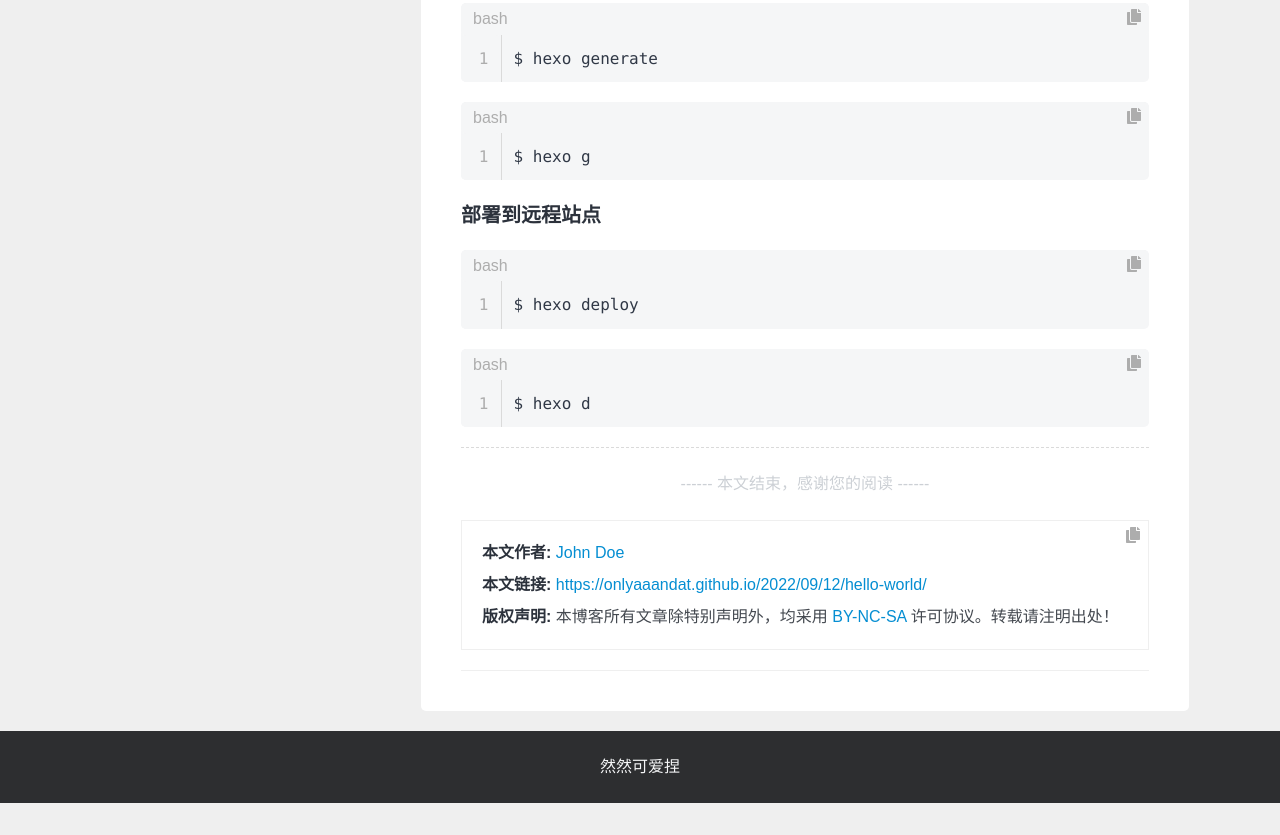
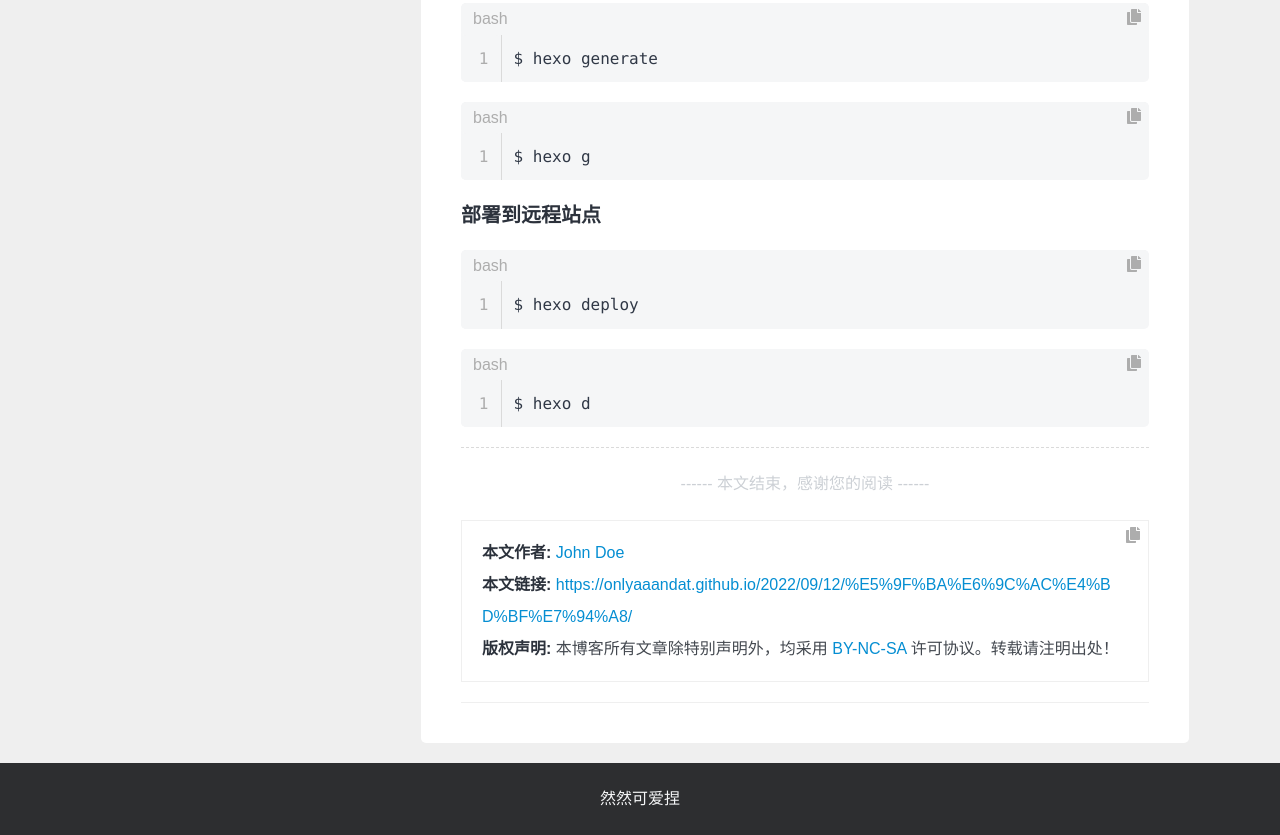
Before and after one commit to onlyAAandAT/onlyAAandAT.github.io, a plain HTML site: page 2022/09/12/基本使用/index.html in a window 1280 px wide. Shown: the part 1193-2028 px from the top of the page. Before the commit the page ends 1996 px from the top, so only its background shows below. Drawn offline with nearby package versions, Linux system fonts and the light colour scheme.

Commit message:
Site updated: 2022-09-14 00:03:50

```diff
--- a/2022/09/12/hello-world/index.html
+++ b/2022/09/12/基本使用/index.html
@@ -1,14 +1,14 @@
 <!DOCTYPE html><html lang="zh-CN"><head><meta charset="UTF-8"><meta http-equiv="X-UA-Compatible" content="IE=edge"><meta name="viewport" content="width=device-width, initial-scale=1"><meta name="format-detection" content="telephone=no"><meta name="apple-mobile-web-app-capable" content="yes"><meta name="apple-mobile-web-app-status-bar-style" content="black"><link rel="icon" href="/icon/favicon-16x16.png?v=2.7.0" type="image/png" sizes="16x16"><link rel="icon" href="/icon/favicon-32x32.png?v=2.7.0" type="image/png" sizes="32x32"><meta name="description" content="快速开始                           创建正文（post）       1$ hexo new &quot;正文标题&quot;                      创建草稿（draft）       1$ hexo new draft &quot;草稿标题&quot;                     发布草稿">
 <meta property="og:type" content="article">
 <meta property="og:title" content="基本使用">
-<meta property="og:url" content="https://onlyaaandat.github.io/2022/09/12/hello-world/index.html">
+<meta property="og:url" content="https://onlyaaandat.github.io/2022/09/12/%E5%9F%BA%E6%9C%AC%E4%BD%BF%E7%94%A8/index.html">
 <meta property="og:site_name" content="Hexo">
 <meta property="og:description" content="快速开始                           创建正文（post）       1$ hexo new &quot;正文标题&quot;                      创建草稿（draft）       1$ hexo new draft &quot;草稿标题&quot;                     发布草稿">
 <meta property="og:locale" content="zh_CN">
 <meta property="article:published_time" content="2022-09-12T10:54:08.571Z">
 <meta property="article:modified_time" content="2022-09-13T15:52:11.027Z">
 <meta property="article:author" content="John Doe">
-<meta name="twitter:card" content="summary"><title>基本使用 | Hexo</title><link ref="canonical" href="https://onlyaaandat.github.io/2022/09/12/hello-world/"><link rel="dns-prefetch" href="https://cdn.jsdelivr.net"><link rel="stylesheet" href="https://cdn.jsdelivr.net/npm/@fortawesome/fontawesome-free@5.12.1/css/all.min.css" type="text/css"><link rel="stylesheet" href="/css/index.css?v=2.7.0"><script>var Stun = window.Stun || {};
+<meta name="twitter:card" content="summary"><title>基本使用 | Hexo</title><link ref="canonical" href="https://onlyaaandat.github.io/2022/09/12/%E5%9F%BA%E6%9C%AC%E4%BD%BF%E7%94%A8/"><link rel="dns-prefetch" href="https://cdn.jsdelivr.net"><link rel="stylesheet" href="https://cdn.jsdelivr.net/npm/@fortawesome/fontawesome-free@5.12.1/css/all.min.css" type="text/css"><link rel="stylesheet" href="/css/index.css?v=2.7.0"><script>var Stun = window.Stun || {};
 var CONFIG = {
   root: '/',
   algolia: undefined,
@@ -75,7 +75,7 @@ window.CONFIG = CONFIG;</script><meta name="generator" content="Hexo 6.3.0"></he
           <a href="#部署到远程站点" class="heading-link"><i class="fas fa-link"></i></a><a href="#部署到远程站点" class="headerlink" title="部署到远程站点"></a>部署到远程站点</h3>
       <figure class="highlight bash"><div class="table-container"><table><tr><td class="gutter"><pre><span class="line">1</span><br></pre></td><td class="code"><pre><span class="line">$ hexo deploy</span><br></pre></td></tr></table></div></figure>
 <figure class="highlight bash"><div class="table-container"><table><tr><td class="gutter"><pre><span class="line">1</span><br></pre></td><td class="code"><pre><span class="line">$ hexo d</span><br></pre></td></tr></table></div></figure>
-</div><footer class="post-footer"><div class="post-ending ending"><div class="ending__text">------ 本文结束，感谢您的阅读 ------</div></div><div class="post-copyright copyright"><div class="copyright-author"><span class="copyright-author__name">本文作者: </span><span class="copyright-author__value"><a href="https://onlyaaandat.github.io">John Doe</a></span></div><div class="copyright-link"><span class="copyright-link__name">本文链接: </span><span class="copyright-link__value"><a href="https://onlyaaandat.github.io/2022/09/12/hello-world/">https://onlyaaandat.github.io/2022/09/12/hello-world/</a></span></div><div class="copyright-notice"><span class="copyright-notice__name">版权声明: </span><span class="copyright-notice__value">本博客所有文章除特别声明外，均采用 <a href="https://creativecommons.org/licenses/by-nc-sa/4.0/deed.en" rel="external nofollow" target="_blank">BY-NC-SA</a> 许可协议。转载请注明出处！</span></div></div><nav class="post-paginator paginator"></nav></footer></div></div></div><div class="sidebar-wrap" id="sidebar-wrap"><aside class="sidebar" id="sidebar"><div class="sidebar-nav"><span class="sidebar-nav-toc current">文章目录</span><span class="sidebar-nav-ov">站点概览</span></div><section class="sidebar-toc"><ol class="toc"><li class="toc-item toc-level-2"><a class="toc-link" href="#%E5%BF%AB%E9%80%9F%E5%BC%80%E5%A7%8B"><span class="toc-number">1.</span> <span class="toc-text">
+</div><footer class="post-footer"><div class="post-ending ending"><div class="ending__text">------ 本文结束，感谢您的阅读 ------</div></div><div class="post-copyright copyright"><div class="copyright-author"><span class="copyright-author__name">本文作者: </span><span class="copyright-author__value"><a href="https://onlyaaandat.github.io">John Doe</a></span></div><div class="copyright-link"><span class="copyright-link__name">本文链接: </span><span class="copyright-link__value"><a href="https://onlyaaandat.github.io/2022/09/12/%E5%9F%BA%E6%9C%AC%E4%BD%BF%E7%94%A8/">https://onlyaaandat.github.io/2022/09/12/%E5%9F%BA%E6%9C%AC%E4%BD%BF%E7%94%A8/</a></span></div><div class="copyright-notice"><span class="copyright-notice__name">版权声明: </span><span class="copyright-notice__value">本博客所有文章除特别声明外，均采用 <a href="https://creativecommons.org/licenses/by-nc-sa/4.0/deed.en" rel="external nofollow" target="_blank">BY-NC-SA</a> 许可协议。转载请注明出处！</span></div></div><nav class="post-paginator paginator"></nav></footer></div></div></div><div class="sidebar-wrap" id="sidebar-wrap"><aside class="sidebar" id="sidebar"><div class="sidebar-nav"><span class="sidebar-nav-toc current">文章目录</span><span class="sidebar-nav-ov">站点概览</span></div><section class="sidebar-toc"><ol class="toc"><li class="toc-item toc-level-2"><a class="toc-link" href="#%E5%BF%AB%E9%80%9F%E5%BC%80%E5%A7%8B"><span class="toc-number">1.</span> <span class="toc-text">
           快速开始</span></a><ol class="toc-child"><li class="toc-item toc-level-3"><a class="toc-link" href="#%E5%88%9B%E5%BB%BA%E6%AD%A3%E6%96%87%EF%BC%88post%EF%BC%89"><span class="toc-number">1.1.</span> <span class="toc-text">
           创建正文（post）</span></a></li><li class="toc-item toc-level-3"><a class="toc-link" href="#%E5%88%9B%E5%BB%BA%E8%8D%89%E7%A8%BF%EF%BC%88draft%EF%BC%89"><span class="toc-number">1.2.</span> <span class="toc-text">
           创建草稿（draft）</span></a></li><li class="toc-item toc-level-3"><a class="toc-link" href="#%E5%8F%91%E5%B8%83%E8%8D%89%E7%A8%BF"><span class="toc-number">1.3.</span> <span class="toc-text">
```
Also changed, not shown: archives/2022/09/index.html (+1 -1 lines), archives/2022/index.html (+1 -1 lines), archives/index.html (+1 -1 lines), index.html (+1 -1 lines).
